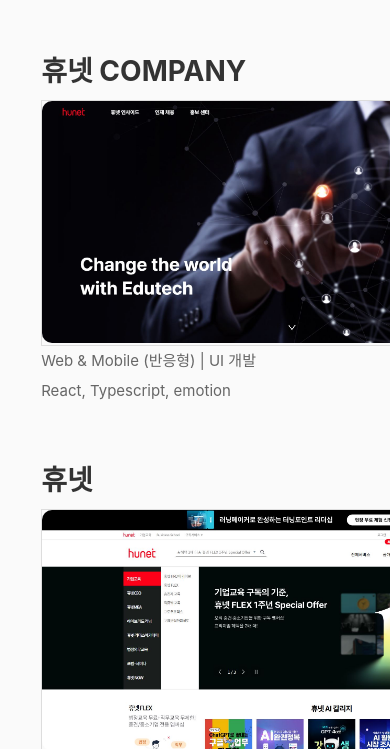
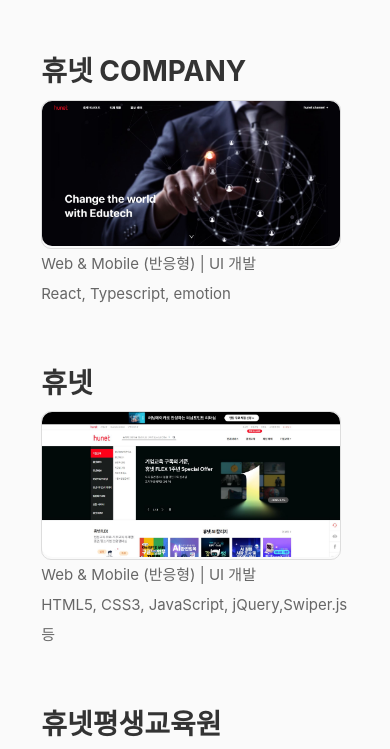
Before and after one commit to sungjinhee/2025, a plain HTML site: page index.html in a window 390 px wide. Shown: the part 2425-3174 px from the top of the page. Drawn offline with nearby package versions, Linux system fonts and the light colour scheme; a web font is replaced by a local one.

Commit message:
css 수정

```diff
--- a/css/style.css
+++ b/css/style.css
@@ -513,6 +513,11 @@
 }
 
 @media screen and (max-width: 600px) {
+    .work-img {
+        width: 300px;
+        border-radius: 10px;
+    }
+
     section.main-wrap {
         align-items: center;
     }
```
